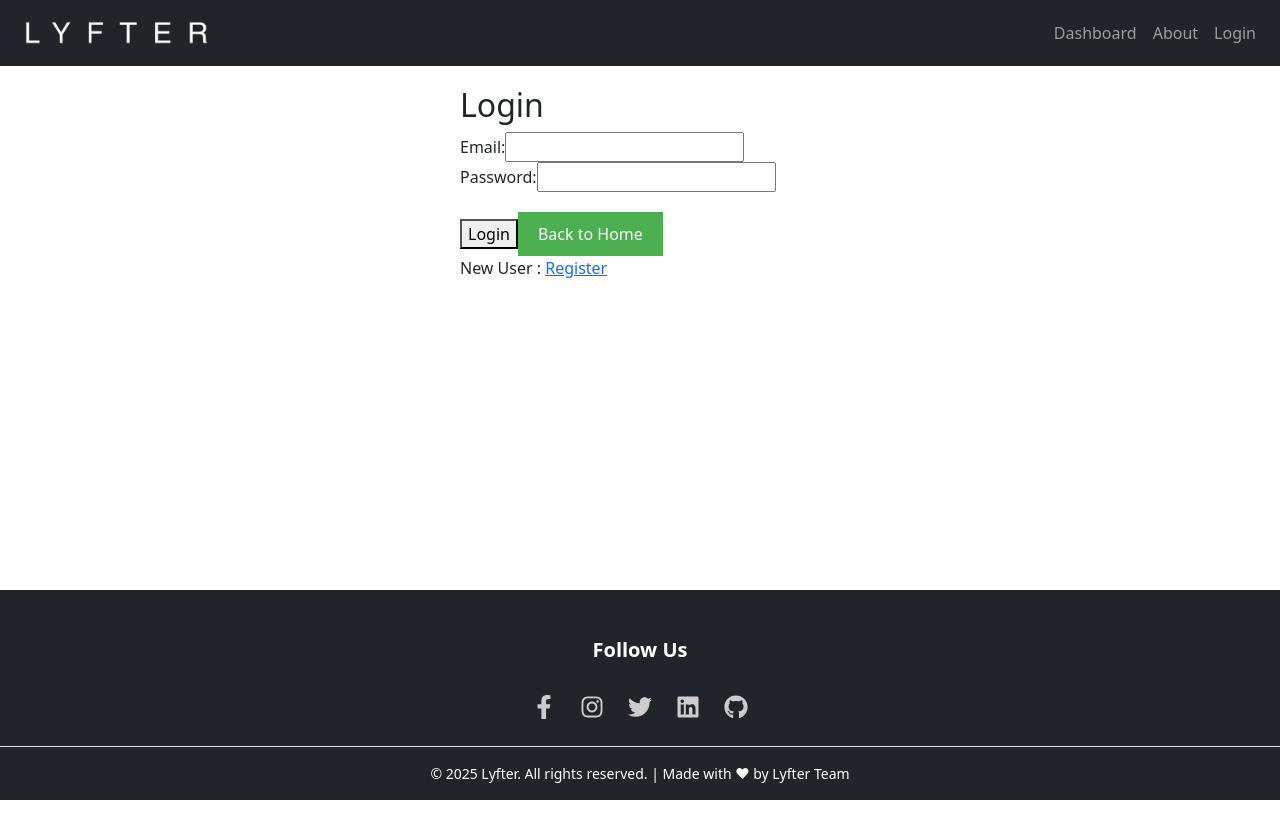
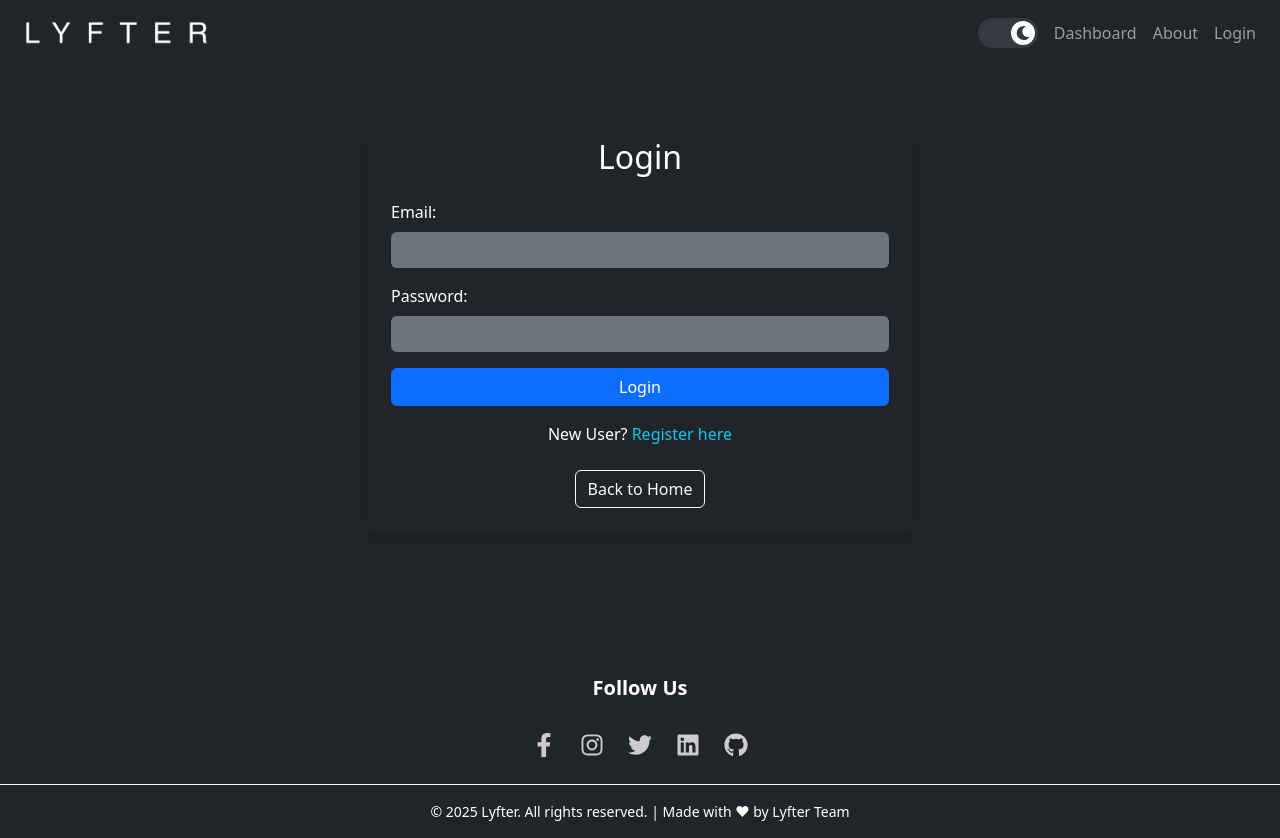
Before and after one commit to avnishkt2783/Lyfter, a React (Vite) app in the folder frontend/: page /login in a window 1280 px wide. Before the commit the page ends 800 px from the top, so only its background shows below. Built offline with nearby package versions, Linux system fonts and the light colour scheme; no server answers.

Commit message:
updated UI-enable dark and light mode

```diff
--- a/frontend/index.html
+++ b/frontend/index.html
@@ -4,6 +4,7 @@
 <head>
   <meta charset="UTF-8" />
   <link rel="icon" type="image/svg+xml" href="/vite.svg" />
+  <!-- <link id="favicon" rel="icon" href="/favicon-light.ico" /> -->
   <meta name="viewport" content="width=device-width, initial-scale=1.0" />
   <title>Lyfter</title>
 </head>
--- a/frontend/src/App.jsx
+++ b/frontend/src/App.jsx
@@ -7,16 +7,18 @@ import Register from "./components/Register";
 import Dashboard from "./components/Dashboard";
 import Footer from "./components/Footer";
 import Profile from "./components/Profile";
+import LogoutButton from "./components/LogoutButton";
 
 import RequireAuth from "./utils/RequireAuth";
+
 
 import 'bootstrap/dist/css/bootstrap.min.css';
 import 'bootstrap/dist/js/bootstrap.bundle.min.js';
 
 import "./App.css";
-import LogoutButton from "./components/LogoutButton";
 
 function App() {
+
   return (
     <>
       <div className="d-flex flex-column min-vh-100">
--- a/frontend/src/components/Footer.jsx
+++ b/frontend/src/components/Footer.jsx
@@ -1,17 +1,17 @@
 import React from "react";
-import {
-  FaFacebookF,
-  FaInstagram,
-  FaTwitter,
-  FaLinkedin,
-  FaGithub,
-} from "react-icons/fa";
+import { FaFacebookF, FaInstagram, FaTwitter, FaLinkedin, FaGithub} from "react-icons/fa";
+
+import { useTheme } from "./ThemeContext";
 
 import "./Footer.css";
 
 const Footer = () => {
+
+  const { theme } = useTheme();
+  const isDark = theme === "dark";
+
   return (
-    <footer className="bg-dark text-white pt-5 pb-3 mt-5">
+    <footer className={`pt-5 pb-3 mt-5 ${isDark ? "bg-dark text-white" : "bg-light text-dark"}`}>
       <div className="container text-center">
         <h5 className="fw-bold mb-4">Follow Us</h5>
         <div className="d-flex justify-content-center gap-4 fs-4 social-icons">
@@ -33,7 +33,7 @@ const Footer = () => {
         </div>
       </div>
 
-      <div className="text-center mt-4 pt-3 border-top text-white small">
+      <div className={`text-center mt-4 pt-3 border-top small ${isDark ? "text-white border-light" : "text-dark border-dark"}`}>
         © {new Date().getFullYear()} Lyfter. All rights reserved. | Made with ❤ by Lyfter Team
       </div>
     </footer>
--- a/frontend/src/components/Login.jsx
+++ b/frontend/src/components/Login.jsx
@@ -1,7 +1,8 @@
 import axios from "axios";
-import React, { useState, useEffect } from "react";
+import React, { useState } from "react";
 import { useNavigate, Link } from "react-router-dom";
 import { useAuth } from "../AuthContext";
+import { useTheme } from "./ThemeContext";
 
 const Login = () => {
   const apiURL = import.meta.env.VITE_API_URL;
@@ -16,6 +17,8 @@ const Login = () => {
   const [success, setSuccess] = useState("");
 
   const { login } = useAuth();
+  const { theme } = useTheme();
+  const isDark = theme === "dark";
 
   const handleChange = (e) => {
     setFormData({ ...formData, [e.target.name]: e.target.value });
@@ -53,55 +56,80 @@ const Login = () => {
   };
 
   return (
-    <div style={{ maxWidth: "400px", margin: "0 auto", padding: "20px" }}>
-      <h2>Login</h2>
+    <div className="container py-5">
+      <div className="row justify-content-center">
+        <div className="col-md-6">
+          <div
+            className={`card ${
+              isDark ? "bg-dark text-white" : "bg-light text-dark"
+            } shadow border-0`}
+          >
+            <div className="card-body p-4">
+              <h2 className="mb-4 text-center">Login</h2>
 
               <form onSubmit={handleSubmit}>
-        <div>
-          <label>Email:</label>
+                <div className="mb-3">
+                  <label className="form-label">Email:</label>
                   <input
                     type="email"
+                    className={`form-control ${
+                      isDark ? "bg-secondary text-white" : "bg-white text-dark"
+                    } border-0`}
                     name="email"
                     value={formData.email}
                     onChange={handleChange}
                     required
                   />
                 </div>
-        <div>
-          <label>Password:</label>
+                <div className="mb-3">
+                  <label className="form-label">Password:</label>
                   <input
                     type="password"
+                    className={`form-control ${
+                      isDark ? "bg-secondary text-white" : "bg-white text-dark"
+                    } border-0`}
                     name="password"
                     value={formData.password}
                     onChange={handleChange}
                     required
                   />
                 </div>
-        <button type="submit" style={{ marginTop: "10px" }}>
+                <div className="d-grid">
+                  <button type="submit" className="btn btn-primary">
                     Login
                   </button>
-        {/* Add a Back Button */}
+                </div>
+              </form>
+              <div className="text-center mt-3">
+                <p>
+                  New User?{" "}
+                  <Link
+                    to="/register"
+                    className={`text-decoration-none ${
+                      isDark ? "text-info" : "text-primary"
+                    }`}
+                  >
+                    Register here
+                  </Link>
+                </p>
                 <button
-          onClick={() => navigate("/dashboard")}
-          style={{
-            marginTop: "20px",
-            backgroundColor: "#4CAF50",
-            color: "white",
-            padding: "10px 20px",
-            border: "none",
-            cursor: "pointer",
-          }}
+                  onClick={() => navigate("/")}
+                  className={`btn mt-2 ${
+                    isDark ? "btn-outline-light" : "btn-outline-dark"
+                  }`}
                 >
                   Back to Home
                 </button>
+              </div>
 
-        <p>
-          New User : <Link to="/register">Register</Link>
-        </p>
-      </form>
-
-      {error && <p style={{ color: "red" }}>{error}</p>}
-      {success && <p style={{ color: "green" }}>{success}</p>}
+              {error && <div className="alert alert-danger mt-3">{error}</div>}
+              {success && (
+                <div className="alert alert-success mt-3">{success}</div>
+              )}
+            </div>
+          </div>
+        </div>
+      </div>
     </div>
   );
 };
--- a/frontend/src/components/Navbar.jsx
+++ b/frontend/src/components/Navbar.jsx
@@ -1,20 +1,25 @@
 import { Link } from "react-router-dom";
 import { useAuth } from "../AuthContext";
+import { useTheme } from "./ThemeContext";
 
 import LogoutButton from "./LogoutButton";
+import ThemeToggle from "./ThemeToggle";
 
 import "./Navbar.css";
 
 const Navbar = () => {
 
   const { token } = useAuth();
+  const {theme , toggleTheme} = useTheme();
+
+
+  const isDark = theme === "dark";
 
   return (
     <>
-      <nav className="navbar navbar-expand-lg navbar-dark bg-dark px-3">
+      <nav className={`navbar navbar-expand-lg ${isDark ? "navbar-dark bg-dark" : "navbar-light bg-light"} px-3`}>
           <Link className="navbar-brand d-flex align-items-center" to="/">
-            <img src="lyfter_text_white.png" alt="Logo" height="40" className="me-2"/>
-
+            <img src={isDark ? "lyfter_text_white.png" : "lyfter_text_black.png"} alt="Logo" height="40" className="me-2"/>
           </Link>
 
           <button className="navbar-toggler" type="button" data-bs-toggle="collapse" data-bs-target="#navbarContent" aria-controls="navbarContent" aria-expanded="false" aria-label="Toggle navigation">
@@ -22,7 +27,11 @@ const Navbar = () => {
       </button>
 
         <div className="collapse navbar-collapse justify-content-end" id="navbarContent">
+
         <ul className="navbar-nav align-items-center">
+          <li className="nav-item me-2">
+         <ThemeToggle/>
+          </li>
           <li className="nav-item">
             <Link className="nav-link" to="/dashboard">Dashboard</Link>
           </li>
--- a/frontend/src/components/Register.jsx
+++ b/frontend/src/components/Register.jsx
@@ -1,9 +1,11 @@
 import axios from "axios";
-import React, { useState, useEffect } from "react";
+import React, { useState } from "react";
 import { useNavigate, Link } from "react-router-dom";
 import { useAuth } from "../AuthContext";
+import { useTheme } from "./ThemeContext";
 
 const Register = () => {
+
   const apiURL = import.meta.env.VITE_API_URL;
   const navigate = useNavigate();
 
@@ -24,6 +26,8 @@ const Register = () => {
   };
 
   const { login } = useAuth();
+  const { theme } = useTheme();
+  const isDark = theme === "dark";
 
   // const validateForm = () => {
   //   // REGEX
@@ -76,7 +80,7 @@ const Register = () => {
     <div className="container py-5">
        <div className="row justify-content-center">
        <div className="col-md-6">
-       <div className="card shadow-sm border-0">
+       <div className={`card ${isDark ? "bg-dark text-white" : "bg-light text-dark"} shadow border-0`}>
     <div className="card-body p-4">
       <h2 className="mb-4 text-center">Register</h2>
       <form onSubmit={handleSubmit}>
@@ -84,6 +88,7 @@ const Register = () => {
           <label className="form-label">Full Name:</label>
           <input
             type="text"
+            className={`form-control ${isDark ? "bg-secondary text-white" : "bg-white text-dark"} border-0`}
             name="fullName"
             value={formData.fullName}
             onChange={handleChange}
@@ -91,8 +96,9 @@ const Register = () => {
           />
         </div>
         <div className="mb-3">
-          <label>Gender:</label>
+          <label className="form-label">Gender:</label>
           <select
+          className={`form-control ${isDark ? "bg-secondary text-white" : "bg-white text-dark"} border-0`}
             name="gender"
             value={formData.gender}
             onChange={handleChange}
@@ -108,6 +114,7 @@ const Register = () => {
           <label className="form-label">Email:</label>
           <input
             type="email"
+            className={`form-control ${isDark ? "bg-secondary text-white" : "bg-white text-dark"} border-0`}
             name="email"
             value={formData.email}
             onChange={handleChange}
@@ -118,6 +125,7 @@ const Register = () => {
           <label className="form-label">Phone No.:</label>
           <input
             type="text"
+            className={`form-control ${isDark ? "bg-secondary text-white" : "bg-white text-dark"} border-0`}
             name="phoneNo"
             value={formData.phoneNo}
             onChange={handleChange}
@@ -128,6 +136,7 @@ const Register = () => {
           <label className="form-label">Password:</label>
           <input
             type="password"
+            className={`form-control ${isDark ? "bg-secondary text-white" : "bg-white text-dark"} border-0`}
             name="password"
             value={formData.password}
             onChange={handleChange}
@@ -138,36 +147,38 @@ const Register = () => {
           <label className="form-label">Confirm Password:</label>
           <input
             type="password"
+            className={`form-control ${isDark ? "bg-secondary text-white" : "bg-white text-dark"} border-0`}
             name="confirmPassword"
             value={formData.confirmPassword}
             onChange={handleChange}
             required
           />
         </div>
-        <button type="submit" style={{ marginTop: "10px" }}>
-          Register
-        </button>
+        <div className="d-grid">
+                <button type="submit" className="btn btn-primary">
+                  Register
+                </button>
+              </div>
 
-        <button
-          onClick={() => navigate("/dashboard")}
-          style={{
-            marginTop: "20px",
-            backgroundColor: "#4CAF50",
-            color: "white",
-            padding: "10px 20px",
-            border: "none",
-            cursor: "pointer",
-          }}
-        >
-          Back to Home
-        </button>
-        <p>
-          Already Registered : <Link to="/login">Login</Link>
-        </p>
       </form>
 
-      {error && <p style={{ color: "red" }}>{error}</p>}
-      {success && <p style={{ color: "green" }}>{success}</p>}
+      <div className="text-center mt-3">
+              <p>
+                Already registered?{" "}
+                <Link to="/login" className={`text-decoration-none ${isDark ? "text-info" : "text-primary"}`}>
+                  Login here
+                </Link>
+              </p>
+              <button
+                onClick={() => navigate("/")}
+                className={`btn mt-2 ${isDark ? "btn-outline-light" : "btn-outline-dark"}`}
+              >
+                Back to Home
+              </button>
+            </div>
+
+            {error && <div className="alert alert-danger mt-3">{error}</div>}
+            {success && <div className="alert alert-success mt-3">{success}</div>}
     </div>
     </div>
     </div>
--- /dev/null
+++ b/frontend/src/components/ThemeContext.jsx
@@ -0,0 +1,27 @@
+import { createContext, useContext, useState, useEffect } from "react";
+//create context
+const ThemeContext = createContext()
+
+//provider
+export const ThemeProvider = ({children})=>{
+    const [theme,setTheme] = useState('dark');
+
+    const toggleTheme = () =>{
+        setTheme((pre)=>(pre==='dark'?'light':'dark'))
+    }
+
+    // Apply theme to the root <html> element
+  useEffect(() => {
+    document.documentElement.setAttribute("data-bs-theme", theme);
+  }, [theme]);
+
+
+    return(
+        <>
+        <ThemeContext.Provider value={{theme,toggleTheme}}>
+            {children}
+        </ThemeContext.Provider>
+        </>
+    )
+}
+export const useTheme = () =>useContext(ThemeContext)
--- /dev/null
+++ b/frontend/src/components/ThemeToggle.css
@@ -0,0 +1,39 @@
+/* src/components/ThemeToggle.css */
+.theme-switch {
+    width: 60px;
+    height: 30px;
+    border-radius: 15px;
+    background-color: #848480; /* Bootstrap secondary color */
+    position: relative;
+    cursor: pointer;
+    transition: background-color 0.3s;
+  }
+
+  .theme-switch.light {
+    background-color: #fcdc9c; /* Yellowish light */
+  }
+
+  .theme-switch.dark {
+    background-color: #343a40; /* Dark gray */
+  }
+
+  .toggle-thumb {
+    position: absolute;
+    top: 3px;
+    left: 3px;
+    width: 24px;
+    height: 24px;
+    background-color: white;
+    border-radius: 50%;
+    display: flex;
+    align-items: center;
+    justify-content: center;
+    transition: all 0.3s ease;
+    color: #000;
+  }
+
+  .theme-switch.dark .toggle-thumb {
+    transform: translateX(30px);
+    background-color: #fff;
+    color: #343a40;
+  }
--- /dev/null
+++ b/frontend/src/components/ThemeToggle.jsx
@@ -0,0 +1,22 @@
+// src/components/ThemeToggle.jsx
+import React from "react";
+import { FaSun, FaMoon } from "react-icons/fa";
+import { useTheme } from "./ThemeContext";
+import "./ThemeToggle.css";
+
+const ThemeToggle = () => {
+  const { theme, toggleTheme } = useTheme();
+  const isDark = theme === "dark";
+
+  return (
+    <div className="theme-toggle-wrapper d-flex justify-content-center my-2">
+      <div className={`theme-switch ${isDark ? "dark" : "light"}`} onClick={toggleTheme}>
+        <div className="toggle-thumb">
+          {isDark ? <FaMoon size={14} /> : <FaSun size={14} />}
+        </div>
+      </div>
+    </div>
+  );
+};
+
+export default ThemeToggle;
--- a/frontend/src/main.jsx
+++ b/frontend/src/main.jsx
@@ -5,11 +5,15 @@ import { createRoot } from "react-dom/client";
 import { BrowserRouter } from "react-router-dom";
 import { AuthProvider } from "./AuthContext.jsx";
 
+import { ThemeProvider } from './components/ThemeContext.jsx'
+
 createRoot(document.getElementById("root")).render(
   <StrictMode>
     <BrowserRouter>
       <AuthProvider>
+      <ThemeProvider>
         <App />
+        </ThemeProvider>
       </AuthProvider>
     </BrowserRouter>
   </StrictMode>
```
Lines whose indentation alone changed are shown as unchanged.
